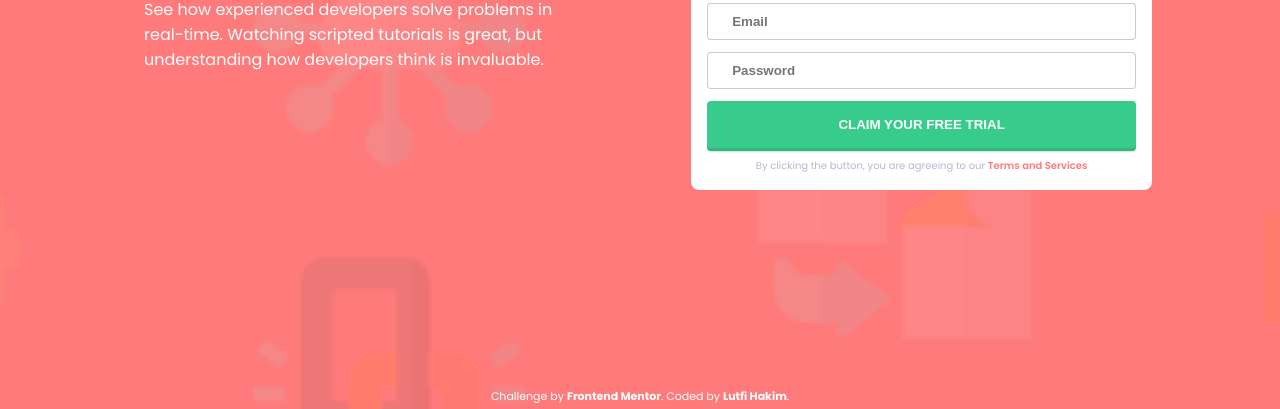
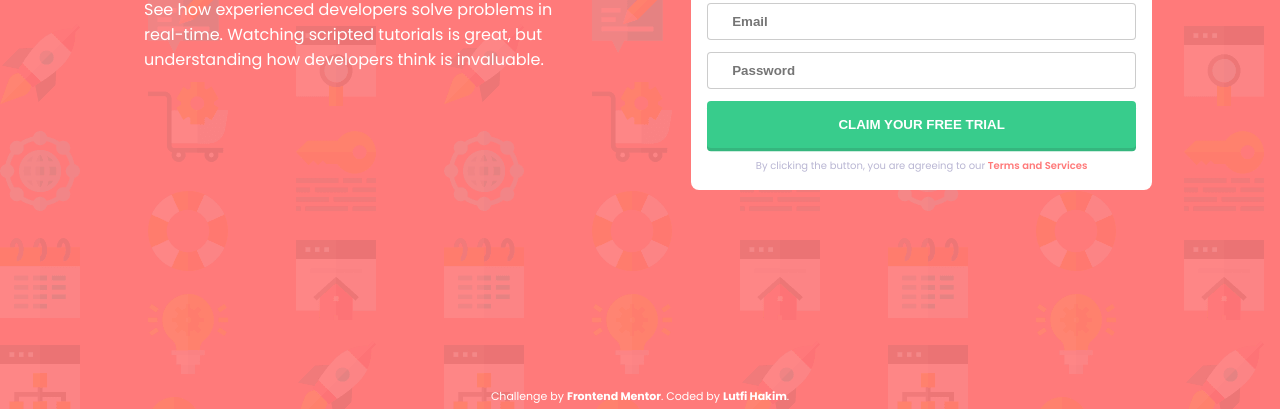
Before and after one commit to lutfihakim28/signup-form, a plain HTML site: page index.html in a window 1280 px wide. Shown: the part 391-800 px from the top of the page. Drawn offline with Linux system fonts and the light colour scheme.

Commit message:
fix background for desktop

```diff
--- a/index.html
+++ b/index.html
@@ -192,6 +192,10 @@
     }
 
     @media (min-width: 1024px) {
+      body::after {
+        background-image: url(./images/bg-intro-desktop.png);
+      }
+
       .wrapper {
         flex-grow: 1;
         display: flex;
```
